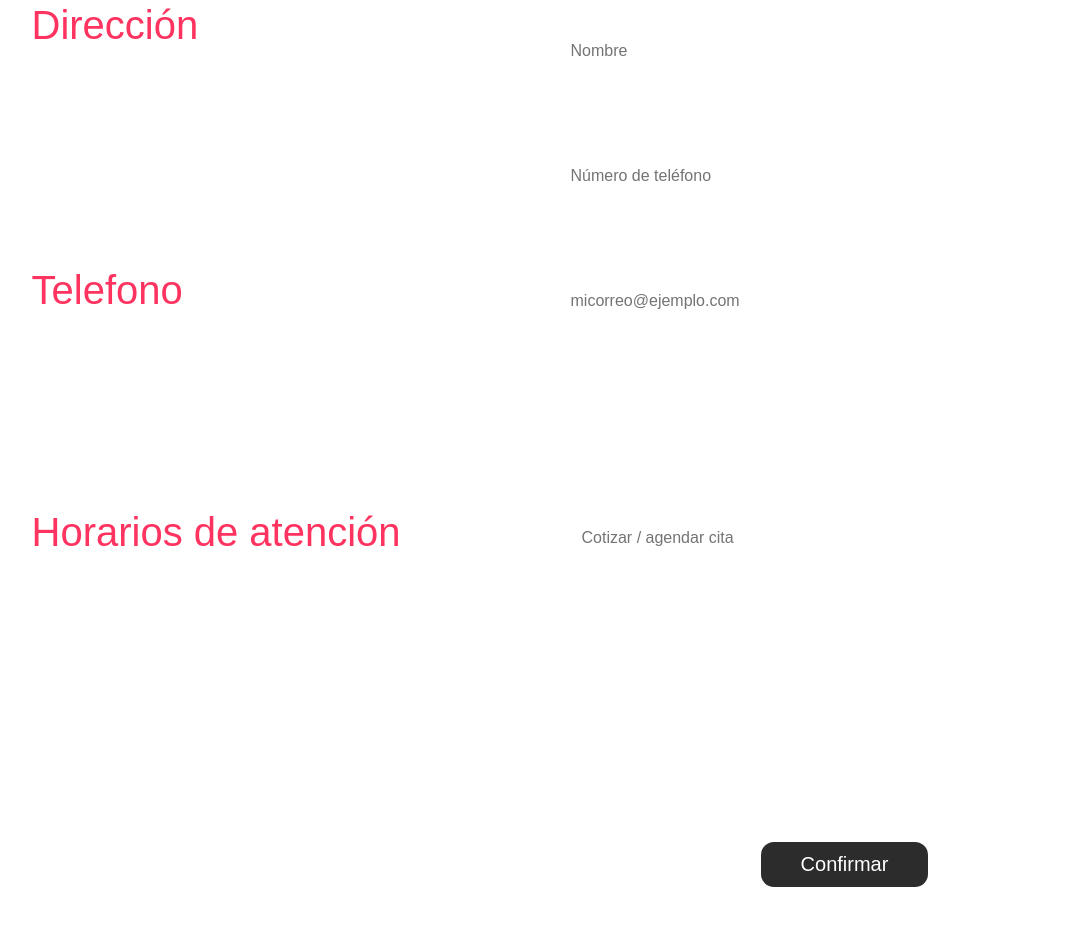
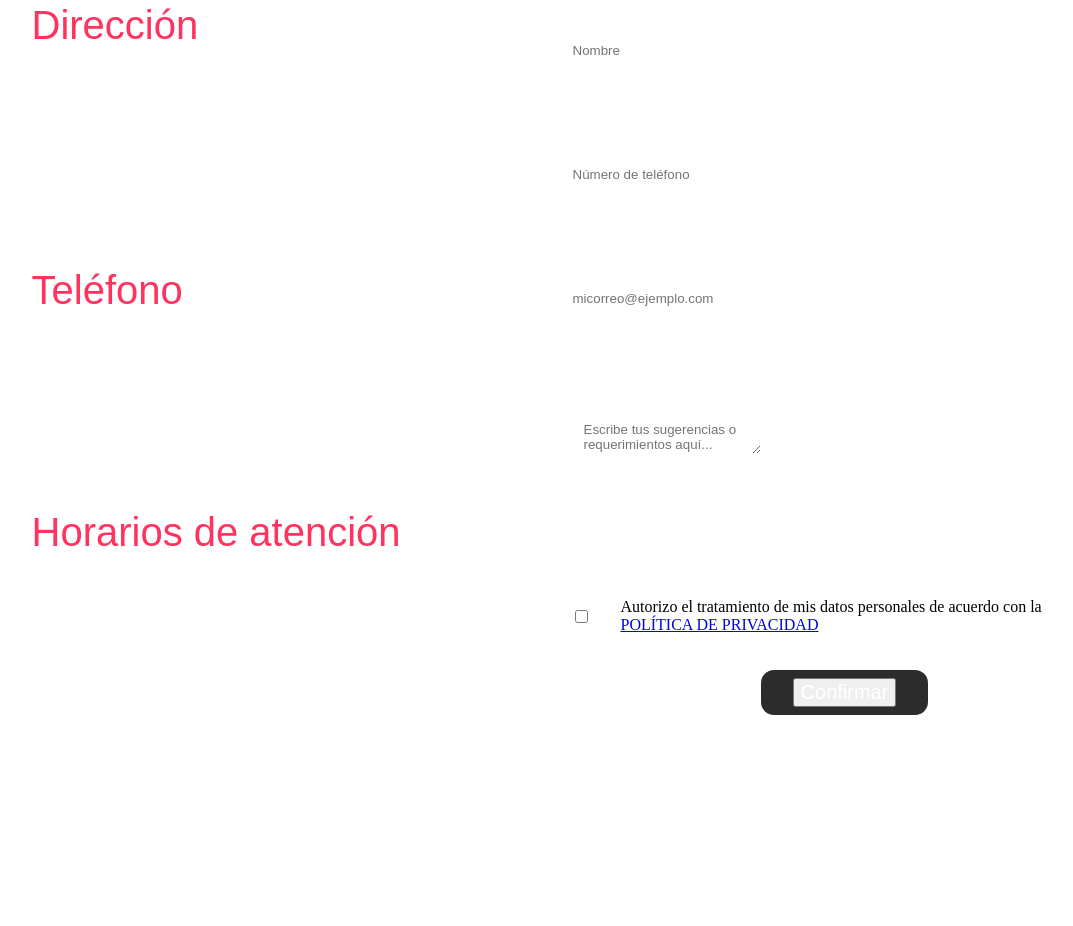
Before and after one commit to Cristianty123/Accesorios, a plain HTML site: page pages/contacto.html in a window 1280 px wide. Shown: the part 384-1310 px from the top of the page, without its empty margins (76-1149 px from the left). Drawn offline with Linux system fonts and the light colour scheme.

Commit message:
Fromulario contacto

```diff
--- a/css/style_contacto.css
+++ b/css/style_contacto.css
@@ -460,3 +460,27 @@
     align-items: center;
     justify-content: center;
 }
+/* Aplica a todos los inputs, textareas y selects dentro de .contacto */
+.contacto input,
+.contacto textarea,
+.contacto select {
+    background: transparent; /* Fondo transparente */
+    border: none;            /* Sin bordes */
+    outline: none;           /* Sin contorno al enfocar */
+    color: #ffffff;          /* Color de texto según diseño (ajusta si es necesario) */
+    font-family: "Poppins-Light", sans-serif; /* Fuente consistente con tu diseño */
+}
+
+/* Opcional: Agrega un estilo en el estado focus para indicar al usuario que el campo está activo */
+.contacto input:focus,
+.contacto textarea:focus,
+.contacto select:focus {
+    /* Puedes optar por añadir una línea inferior o un cambio de color sutil, por ejemplo: */
+    border-bottom: 1px solid #ff335f;
+}
+
+/* Si usas placeholders, asegúrate que su estilo combine */
+.contacto ::placeholder {
+    color: #747474;
+    opacity: 1;
+}
--- a/pages/contacto.html
+++ b/pages/contacto.html
@@ -1,9 +1,9 @@
 <!DOCTYPE html>
-<html lang="en">
+<html lang="es">
 <head>
-    <meta charset="UTF-8">
-    <meta name="viewport" content="width=device-width, initial-scale=1.0">
-    <link rel="stylesheet" href="../css/style_contacto.css">
+    <meta charset="UTF-8" />
+    <meta name="viewport" content="width=device-width, initial-scale=1.0" />
+    <link rel="stylesheet" href="../css/style_contacto.css" />
     <title>Contacto</title>
 </head>
 <body>
@@ -15,7 +15,7 @@
             </div>
             <div class="frame-79">
                 <div class="en-caso-de-que-requieras-alguna-ayuda-buscanos-por-aqui">
-                    En caso de que requieras alguna ayuda, buscanos por aqui
+                    En caso de que requieras alguna ayuda, buscános por aquí
                 </div>
             </div>
         </div>
@@ -23,80 +23,98 @@
             <div class="frame-100">
                 <div class="frame-7">
                     <div class="direcci-n">Dirección</div>
-                    <div
-                            class="kil-metro-7-v-a-piedecuesta-floridablanca-santander-colombia"
-                    >
+                    <div class="kil-metro-7-v-a-piedecuesta-floridablanca-santander-colombia">
                         Kilómetro 7, vía Piedecuesta,
                         <br />
                         Floridablanca (Santander, Colombia)
                     </div>
                 </div>
                 <div class="frame-84">
-                    <div class="telefono">Telefono</div>
-                    <div class="_57-607-6796220">(+57) 607 6796220 </div>
+                    <div class="telefono">Teléfono</div>
+                    <div class="_57-607-6796220">(+57) 607 6796220</div>
                 </div>
                 <div class="frame-85">
                     <div class="horarios-de-atenci-n">Horarios de atención</div>
-                    <div
-                            class="lunes-a-viernes-de-7-30-a-m-a-12-30-p-m-1-30-p-m-a-5-30-p-m"
-                    >
-                        Lunes a viernes de 7:30 a. m. a 12:30 p. m. 1:30 p. m. a 5:30 p. m.
+                    <div class="lunes-a-viernes-de-7-30-a-m-a-12-30-p-m-1-30-p-m-a-5-30-p-m">
+                        Lunes a viernes de 7:30 a. m. a 12:30 p. m. y de 1:30 p. m. a 5:30 p. m.
                     </div>
                 </div>
             </div>
             <div class="frame-101">
+                <form action="procesar_formulario.php" method="POST" class="contact-form">
                     <div class="frame-83">
                         <div class="frame-81">
-                        <div class="nombre">Nombre *</div>
-                        <div class="nombre2">Nombre</div>
+                            <label for="nombre" class="nombre">Nombre *</label>
+                            <input
+                                    type="text"
+                                    id="nombre"
+                                    name="nombre"
+                                    placeholder="Nombre"
+                                    required
+                            />
                             <div class="line-1"></div>
                         </div>
                         <div class="telefono2">
-                        <div class="tel-fono">Teléfono *</div>
-                        <div class="n-mero-de-tel-fono">Número de teléfono</div>
+                            <label for="telefono" class="tel-fono">Teléfono *</label>
+                            <input
+                                    type="tel"
+                                    id="telefono"
+                                    name="telefono"
+                                    placeholder="Número de teléfono"
+                                    required
+                            />
                             <div class="line-1"></div>
                         </div>
                         <div class="correo">
-                        <div class="correo-electr-nico">Correo electrónico *</div>
-                        <div class="micorreo-ejemplo-com">micorreo@ejemplo.com</div>
+                            <label for="correo" class="correo-electr-nico">Correo electrónico *</label>
+                            <input
+                                    type="email"
+                                    id="correo"
+                                    name="correo"
+                                    placeholder="micorreo@ejemplo.com"
+                                    required
+                            />
                             <div class="line-1"></div>
                         </div>
                     </div>
                     <div class="frame-98">
                         <div class="departamento">
-                        <div class="sugerencias">Sugerencias *</div>
+                            <label for="sugerencias" class="sugerencias">Sugerencias *</label>
                         </div>
                         <div class="frame-97">
-                        <div class="cotizar-agendar-cita">Cotizar / agendar cita</div>
+                            <!-- Puedes agregar un select si deseas que el usuario elija entre opciones -->
+                            <select name="tipoConsulta" id="tipoConsulta">
+                                <option value="cotizar">Cotizar</option>
+                                <option value="agendar">Agendar cita</option>
+                            </select>
+                            <!-- Campo de texto para las sugerencias -->
+                            <textarea
+                                    id="sugerencias"
+                                    name="sugerencias"
+                                    placeholder="Escribe tus sugerencias o requerimientos aquí..."
+                                    required
+                            ></textarea>
                         </div>
                         <div class="frame-9">
-                        <div class="rectangle-85"></div>
-                        <div
-                                class="autorizo-el-tratamiento-de-mis-datos-personales-de-acuerdo-con-los-t-rminos-establecidos-en-la-pol-tica-de-privacidad"
-                        >
-                <span>
-                  <span
-                          class="autorizo-el-tratamiento-de-mis-datos-personales-de-acuerdo-con-los-t-rminos-establecidos-en-la-pol-tica-de-privacidad-span"
-                  >
-                    Autorizo el tratamiento de mis datos personales de acuerdo con
-                    los términos establecidos en la
-                  </span>
-                  <span
-                          class="autorizo-el-tratamiento-de-mis-datos-personales-de-acuerdo-con-los-t-rminos-establecidos-en-la-pol-tica-de-privacidad-span2"
-                  >
-                    POLÍTICA DE PRIVACIDAD
-                  </span>
-                </span>
+                            <input
+                                    type="checkbox"
+                                    id="privacidad"
+                                    name="privacidad"
+                                    required
+                            />
+                            <label for="privacidad">
+                                Autorizo el tratamiento de mis datos personales de acuerdo con la
+                                <a href="politica_privacidad.html" target="_blank">POLÍTICA DE PRIVACIDAD</a>
+                            </label>
+                        </div>
+                        <div class="frame-99">
+                            <button type="submit" class="confirmar">Confirmar</button>
                         </div>
                     </div>
-                    <div class="frame-99">
-                        <div class="confirmar">Confirmar</div>
+                </form>
             </div>
         </div>
     </div>
 </div>
-    </div>
-</div>
-
 </body>
 </html>
```
Lines whose indentation alone changed are shown as unchanged.
